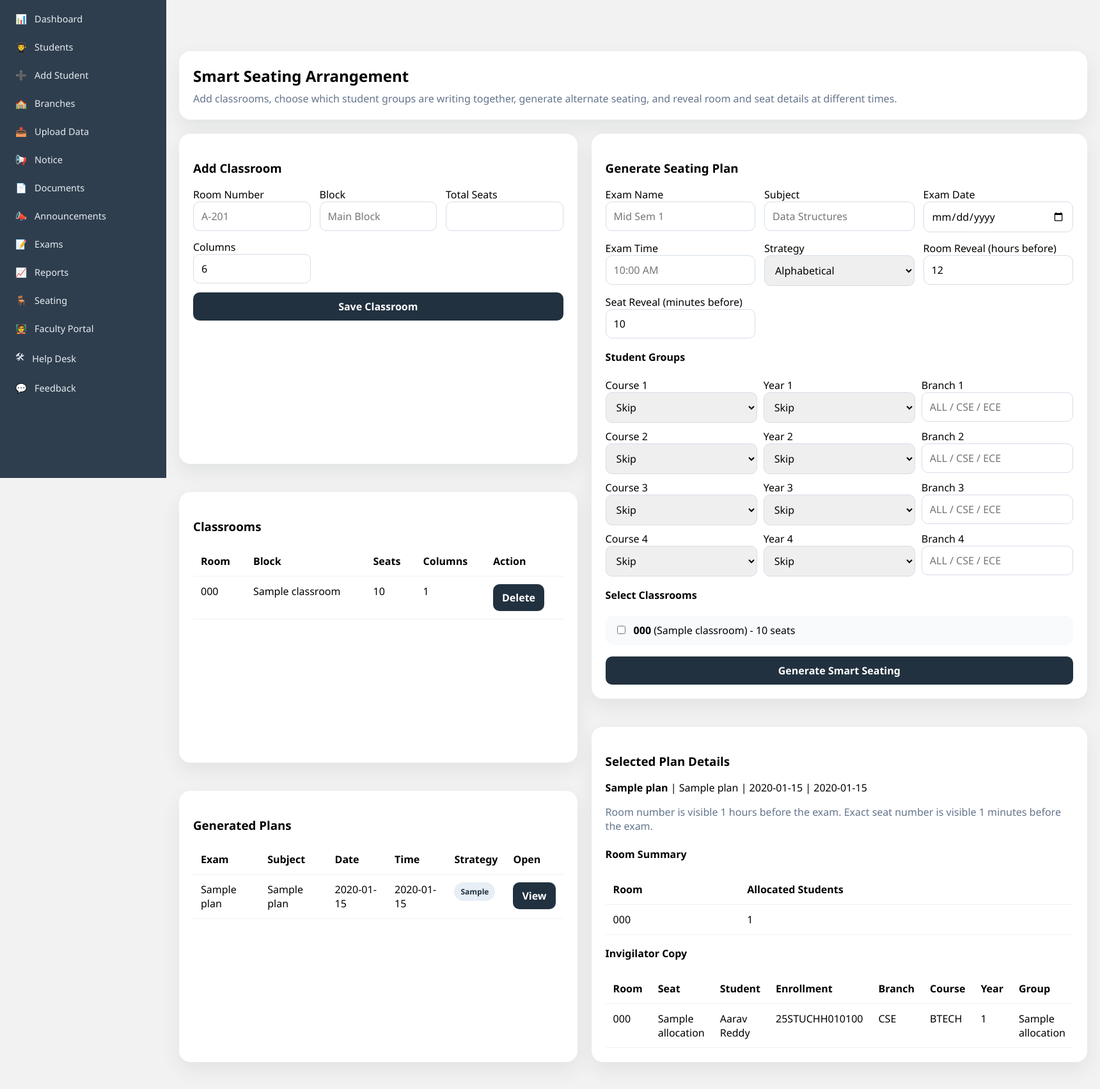
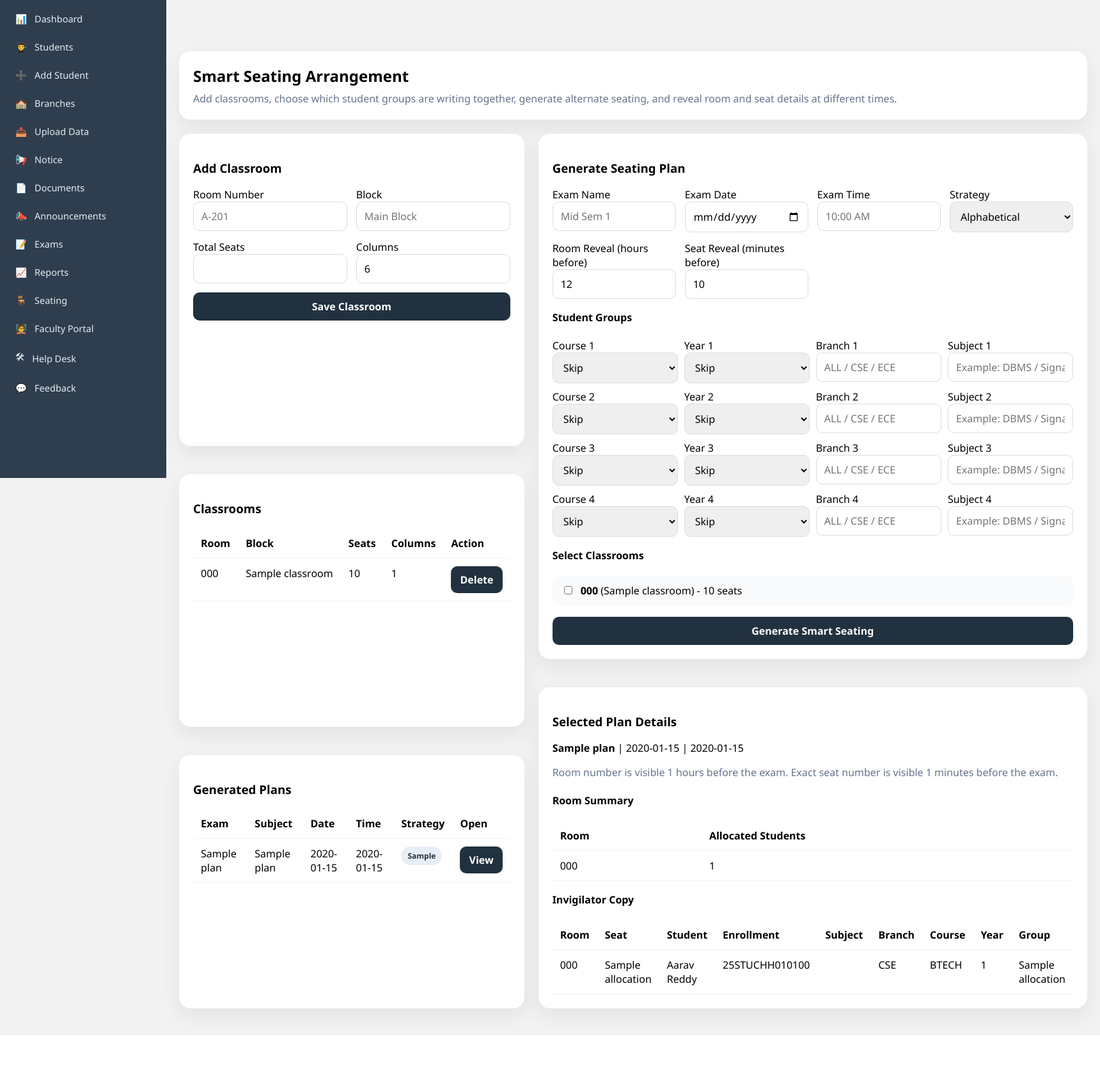
Before and after one commit to Abhishek12prog/SIS, a Flask app: page /seating?plan_id=1 in a window 1720 px wide. Shown: the part 61-1763 px from the top of the page at 64% size. After the commit the page ends 1679 px from the top, so only its background shows below. Run offline with Flask 3, Linux system fonts and the light colour scheme; a user stored in the database is signed in; data comes from the database, SQL or seed files in the repository; tables that the repository leaves empty hold one stand-in row (values such as "Sample post").

Commit message:
Update admin_seating.html

```diff
--- a/templates/admin_seating.html
+++ b/templates/admin_seating.html
@@ -226,10 +226,6 @@
                         <input type="text" name="exam_name" placeholder="Mid Sem 1" required>
                     </div>
                     <div>
-                        <label>Subject</label>
-                        <input type="text" name="subject_name" placeholder="Data Structures" required>
-                    </div>
-                    <div>
                         <label>Exam Date</label>
                         <input type="date" name="exam_date" required>
                     </div>
@@ -283,6 +279,10 @@
                         <label>Branch {{ idx }}</label>
                         <input type="text" name="branch_{{ idx }}" placeholder="ALL / CSE / ECE">
                     </div>
+                    <div>
+                        <label>Subject {{ idx }}</label>
+                        <input type="text" name="subject_name_{{ idx }}" placeholder="Example: DBMS / Signals & Systems">
+                    </div>
                 </div>
                 {% endfor %}
 
@@ -307,8 +307,30 @@
         <div class="card">
             <h3>Selected Plan Details</h3>
             {% if selected_plan %}
-                <p><strong>{{ selected_plan.exam_name }}</strong> | {{ selected_plan.subject_name }} | {{ selected_plan.exam_date }} | {{ selected_plan.exam_time }}</p>
+                <p><strong>{{ selected_plan.exam_name }}</strong> | {{ selected_plan.exam_date }} | {{ selected_plan.exam_time }}</p>
                 <p style="color: #64748b;">Room number is visible {{ selected_plan.room_reveal_hours_before }} hours before the exam. Exact seat number is visible {{ selected_plan.seat_reveal_minutes_before }} minutes before the exam.</p>
+
+                {% if selected_plan_groups %}
+                    <h4>Selected Group Subjects</h4>
+                    <table>
+                        <thead>
+                            <tr>
+                                <th>Group</th>
+                                <th>Subject</th>
+                                <th>Students</th>
+                            </tr>
+                        </thead>
+                        <tbody>
+                            {% for group in selected_plan_groups %}
+                                <tr>
+                                    <td>{{ group.group_label }}</td>
+                                    <td>{{ group.subject_name }}</td>
+                                    <td>{{ group.student_count }}</td>
+                                </tr>
+                            {% endfor %}
+                        </tbody>
+                    </table>
+                {% endif %}
 
                 {% if room_summary %}
                     <h4>Room Summary</h4>
@@ -338,6 +360,7 @@
                             <th>Seat</th>
                             <th>Student</th>
                             <th>Enrollment</th>
+                            <th>Subject</th>
                             <th>Branch</th>
                             <th>Course</th>
                             <th>Year</th>
@@ -351,6 +374,7 @@
                                 <td>{{ item.seat_label }}</td>
                                 <td>{{ item.name }}</td>
                                 <td>{{ item.username }}</td>
+                                <td>{{ item.subject_name }}</td>
                                 <td>{{ item.branch }}</td>
                                 <td>{{ item.course_type }}</td>
                                 <td>{{ item.year }}</td>
```
